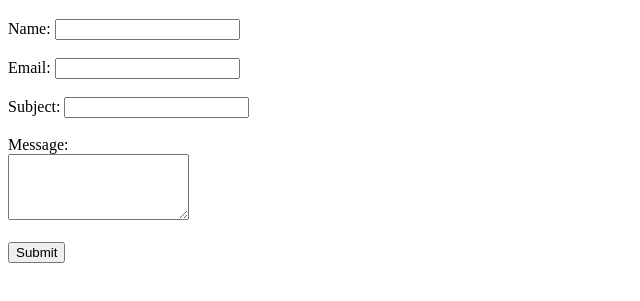
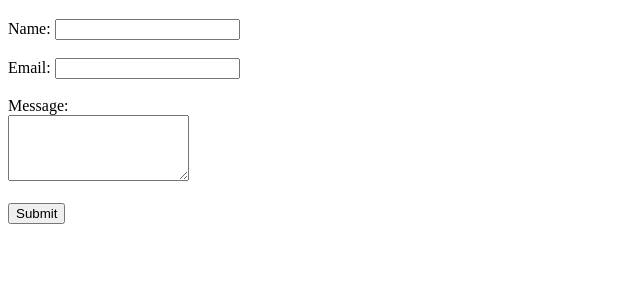
Before and after one commit to Ashwinv007/test-form, a plain HTML site: page index.html in a window 1280 px wide. Shown: the part 61-362 px from the top of the page, without its empty margins (0-640 px from the left). Drawn offline with Linux system fonts and the light colour scheme.

Commit message:
Update index.html

```diff
--- a/index.html
+++ b/index.html
@@ -12,8 +12,8 @@
         <label for="email">Email:</label>
         <input type="email" id="email" name="email" required><br><br>
 
-        <label for="subject">Subject:</label>
-        <input type="text" id="subject" name="subject" required><br><br>
+<!--         <label for="subject">Subject:</label>
+        <input type="text" id="subject" name="subject" required><br><br> -->
 
         <label for="message">Message:</label><br>
         <textarea id="message" name="message" rows="4" required></textarea><br><br>
```
